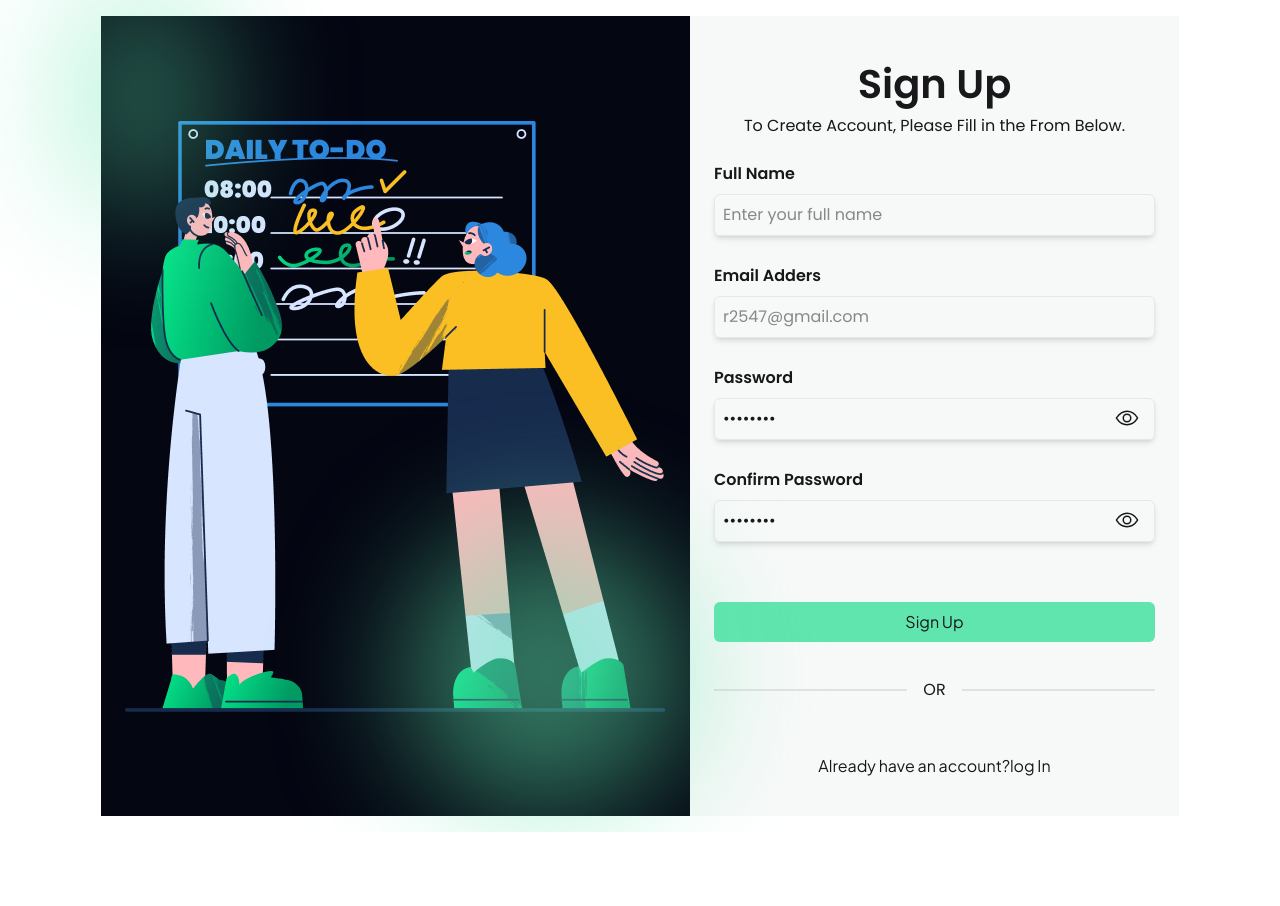
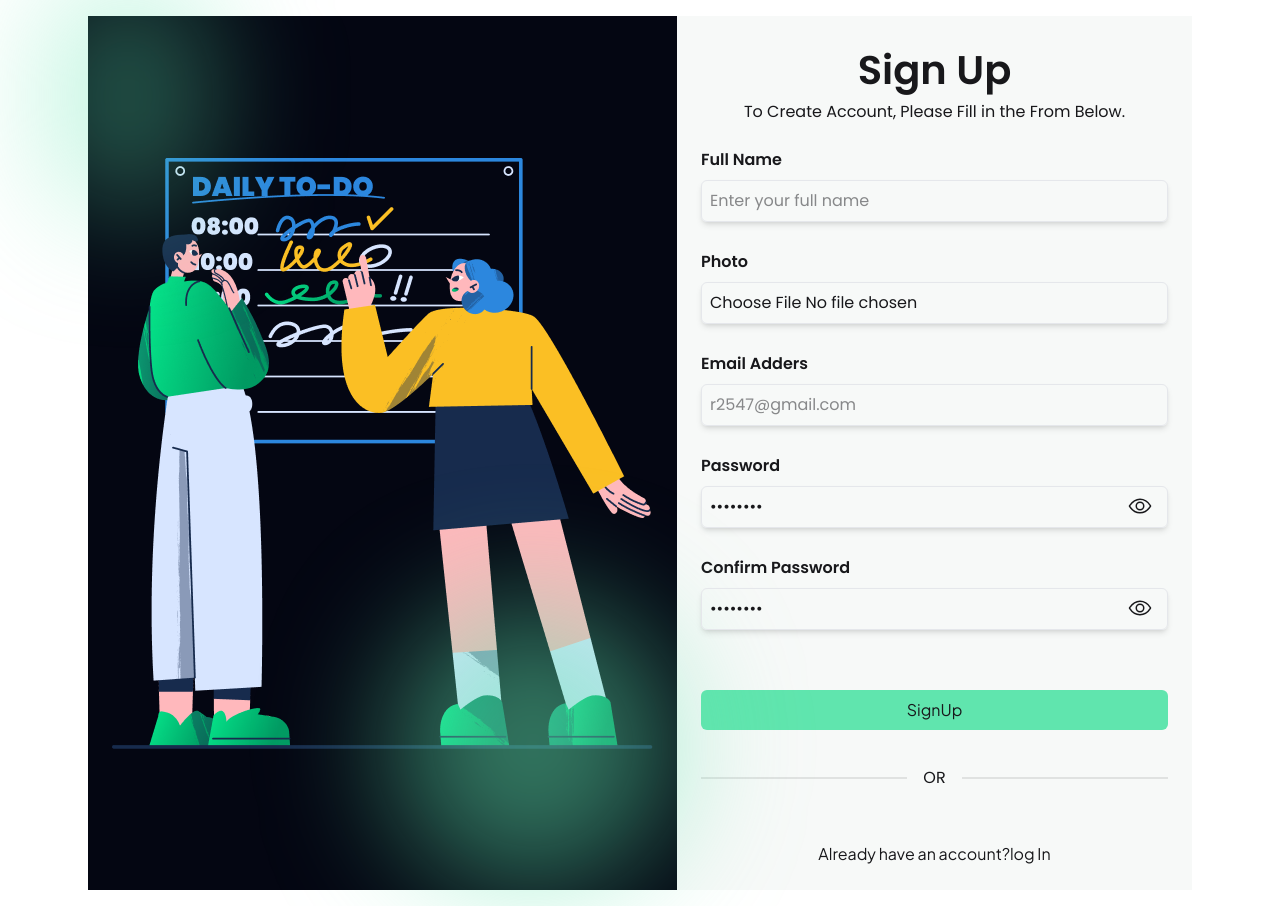
Before and after one commit to rjriajul1/task-management-client, a React (Vite) app: page /signUp in a window 1280 px wide. Before the commit the page ends 832 px from the top, so only its background shows below. Built offline with nearby package versions, Linux system fonts and the light colour scheme; no server answers.

Commit message:
feat: successfully load and display user data

```diff
--- /dev/null
+++ b/src/context/AuthContext.jsx
@@ -0,0 +1,3 @@
+import { createContext } from "react";
+
+export const  AuthContext =  createContext()
--- /dev/null
+++ b/src/context/AuthProvider.jsx
@@ -0,0 +1,34 @@
+import React, { useEffect, useState } from "react";
+import { AuthContext } from "./AuthContext";
+import useAxiosSecure from "../hooks/useAxiosSecure";
+
+const AuthProvider = ({ children }) => {
+  const [user, setUser] = useState(null);
+  console.log(user);
+  const axiosSecure = useAxiosSecure();
+
+
+  const loadUser = async (email) => {
+    try {
+      const res = await axiosSecure.get(`/api/user/${email}`);
+      setUser(res.data);
+    } catch (err) {
+      console.error("User load failed:", err.message);
+    }
+  };
+
+    useEffect(() => {
+    const savedEmail = localStorage.getItem("userEmail");
+    if (savedEmail) {
+      loadUser(savedEmail);
+    }
+  }, []);
+  const data = {
+    user,
+    setUser,
+    loadUser,
+  };
+  return <AuthContext value={data}>{children}</AuthContext>;
+};
+
+export default AuthProvider;
--- a/src/hooks/useAxiosSecure.jsx
+++ b/src/hooks/useAxiosSecure.js
@@ -2,10 +2,11 @@ import axios from 'axios';
 import React from 'react';
 export const axiosSecure = axios.create({
     baseURL: import.meta.env.VITE_API_URL,
-    withCredentials: true
+    withCredentials:true
 })
 const useAxiosSecure = () => {
-    return  axiosSecure
+    return   axiosSecure
+
 };
 
 export default useAxiosSecure;
--- a/src/main.jsx
+++ b/src/main.jsx
@@ -4,10 +4,13 @@ import "./index.css";
 import { router } from "./router/router.jsx";
 import { RouterProvider } from "react-router";
 import { ToastContainer } from "react-toastify";
+import AuthProvider from "./context/AuthProvider.jsx";
 
 createRoot(document.getElementById("root")).render(
   <StrictMode>
-    <RouterProvider router={router} />
-    <ToastContainer />
+    <AuthProvider>
+      <RouterProvider router={router} />
+      <ToastContainer />
+    </AuthProvider>
   </StrictMode>
 );
--- a/src/pages/login/Login.jsx
+++ b/src/pages/login/Login.jsx
@@ -1,4 +1,4 @@
-import React, { useState } from "react";
+import React, { use, useState } from "react";
 import login from "../../assets/sign_in_logo.png";
 import { Link, useNavigate } from "react-router";
 import { FaRegEyeSlash } from "react-icons/fa";
@@ -7,14 +7,16 @@ import useAxiosSecure from "../../hooks/useAxiosSecure";
 import { toast } from "react-toastify";
 import successImg from '../../assets/success_img.png'
 import Swal from "sweetalert2";
+import { AuthContext } from "../../context/AuthContext";
 const Login = () => {
   const [showPassword, setShowPassword] = useState(false);
   const axiosSecure = useAxiosSecure();
   const navigate = useNavigate()
+  const [email,setEmail] = useState(null)
+  const {loadUser} = use(AuthContext)
   const handleForm = async (e) => {
     e.preventDefault();
     const form = e.target;
-    const email = form.email.value;
     const password = form.password.value;
     const user = {
       email,
@@ -36,7 +38,9 @@ const Login = () => {
           showConfirmButton: false,
           timer: 1500,
         });
-        navigate('/taskList')
+        navigate('/dashboard/taskList')
+        localStorage.setItem("userEmail", email);
+        await loadUser(email)
       }
     } catch (error) {
       toast.error(error.message);
@@ -67,7 +71,8 @@ const Login = () => {
             <br />
             <input
               className="border w-full border-gray-200 rounded-md p-2 shadow-md mt-2 mb-7"
-              name="email"
+              value={email}
+              onChange={(e)=>setEmail(e.target.value)}
               type="email"
               required
               placeholder="r2547@gmail.com"
--- a/src/pages/signUp/SignUp.jsx
+++ b/src/pages/signUp/SignUp.jsx
@@ -1,52 +1,69 @@
-import React, { useState } from "react";
+import React, { use, useState } from "react";
 import signUp from "../../assets/sign_up_logo.png";
 import { Link, useNavigate } from "react-router";
 import { FaRegEyeSlash } from "react-icons/fa";
 import { IoEyeOutline } from "react-icons/io5";
+
+import Swal from "sweetalert2";
+import successImg from "../../assets/success_img.png";
+import { toast } from "react-toastify";
+import imageUpload from "../../utils/imageUpload";
 import useAxiosSecure from "../../hooks/useAxiosSecure";
-import Swal from "sweetalert2";
-import successImg from '../../assets/success_img.png'
-import { toast } from "react-toastify";
+import { AuthContext } from "../../context/AuthContext";
 const SignUp = () => {
   const [showConfirmPassword, setShowConfirmPassword] = useState(false);
   const [showPassword, setShowPassword] = useState(false);
+  const [loading, setLoading] = useState(false);
   const [error, setError] = useState("");
   const axiosSecure = useAxiosSecure();
-  const navigate = useNavigate()
+  const navigate = useNavigate();
+  const { loadUser } = use(AuthContext);
+  const [email, setEmail] = useState(null);
+
   const handleForm = async (e) => {
     setError("");
+    setLoading(true);
     e.preventDefault();
     const form = e.target;
-    const formData = new FormData(form);
-    const info = Object.fromEntries(formData.entries());
-    const { password, confirmPassword, name, email } = info;
+    const name = form.name.value;
+    const photo = form.photo.files[0];
+    const password = form.password.value;
+    const confirmPassword = form.confirmPassword.value;
+
     if (password !== confirmPassword) {
       return setError("Must be match this password");
     }
+
+    const image = await imageUpload(photo);
 
     const user = {
       name,
       email,
       password,
+      photo: image,
     };
+    console.log(user);
 
-    //save user db
+    // //save user db
     try {
       const res = await axiosSecure.post("/api/auth/register", user, {
         withCredentials: true,
       });
-
+      console.log(res);
       if (res.data.message) {
         Swal.fire({
           position: "top-center",
           title: "Registration successful! Welcome aboard",
           imageUrl: successImg,
           imageWidth: 300,
-          imageHeight:300,
+          imageHeight: 300,
           showConfirmButton: false,
           timer: 1500,
         });
-        navigate('/taskList')
+        navigate("/dashboard/taskList");
+        setLoading(false);
+        localStorage.setItem("userEmail", email);
+        await loadUser(email);
       }
     } catch (error) {
       toast.error(error.message);
@@ -82,6 +99,17 @@ const SignUp = () => {
               required
               placeholder="Enter your full name"
             />
+            {/* photo */}
+            <label htmlFor="photo" className="font-semibold ">
+              Photo
+            </label>
+            <br />
+            <input
+              className="border w-full border-gray-200 rounded-md p-2 shadow-md mt-2 mb-7"
+              name="photo"
+              type="file"
+              required
+            />
 
             {/* email field */}
             <label htmlFor="Email" className="font-semibold ">
@@ -90,7 +118,8 @@ const SignUp = () => {
             <br />
             <input
               className="border w-full border-gray-200 rounded-md p-2 shadow-md mt-2 mb-7"
-              name="email"
+              value={email}
+              onChange={(e) => setEmail(e.target.value)}
               type="email"
               required
               placeholder="r2547@gmail.com"
@@ -150,7 +179,7 @@ const SignUp = () => {
               type="submit"
               className="bg-[#60E5AE] w-full rounded-md p-2 mt-12 mb-6 font-plus"
             >
-              Sign Up
+              {loading ? "loading....." : "SignUp"}
             </button>
           </form>
           <div className="divider">OR</div>
--- /dev/null
+++ b/src/utils/imageUpload.js
@@ -0,0 +1,11 @@
+import axios from "axios";
+import React from "react";
+
+const imageUpload = async(image) => {
+ const imageFormData = new FormData()
+    imageFormData.append('image',image)
+     const {data} = await axios.post(`https://api.imgbb.com/1/upload?key=${import.meta.env.VITE_IMGBB_API_KEY}`,imageFormData)
+    return data?.data?.display_url
+};
+
+export default imageUpload;
```
